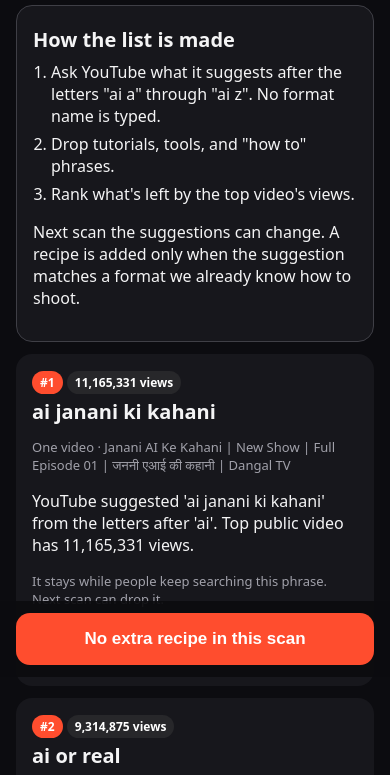
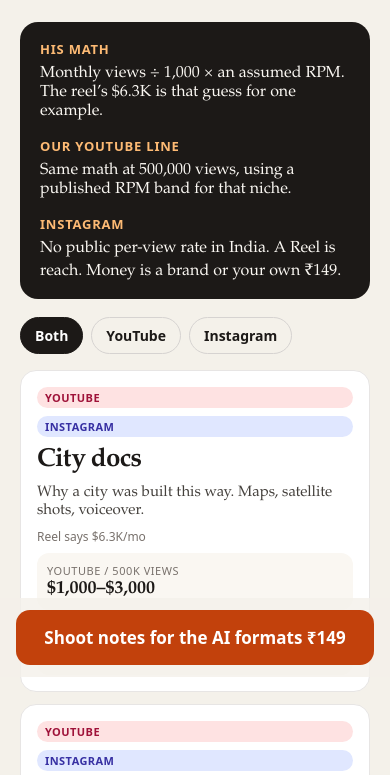
Before and after one commit to Abhishekrana254/abhichal, a plain HTML site: page index.html in a window 390 px wide. Shown: the part 167-942 px from the top of the page. Drawn offline with Linux system fonts and the light colour scheme.

Commit message:
Show YouTube and Instagram niches with the reel's earnings math.

```diff
--- a/app.js
+++ b/app.js
@@ -6,45 +6,51 @@ function views(n) {
   return new Intl.NumberFormat("en-US").format(n);
 }
 
+function money(n) {
+  return "$" + new Intl.NumberFormat("en-US", { maximumFractionDigits: 0 }).format(n);
+}
+
 function esc(s) {
   return String(s).replace(/[&<>"']/g, (c) => ({ "&": "&amp;", "<": "&lt;", ">": "&gt;", '"': "&quot;", "'": "&#39;" }[c]));
 }
 
-function card(t) {
-  const open = t.free || paid();
-  const head = `<span class="tag">${esc(t.rank)}</span> <span class="tag dim">${views(t.signal_views)} views</span>`;
-  const body = `<h2>${esc(t.title)}</h2>
-    <p class="meta">${t.videos > 1 ? t.videos + " videos" : "One video"} · ${esc(t.signal_title)}</p>
-    <p>${esc(t.what)}</p>
-    <p class="meta">${esc(t.lasts || "")}</p>`;
-  if (!t.make || !t.make.length) {
-    return `<article class="card">${head}${body}<p class="meta">No recipe yet. The phrase is on the list because the search found it.</p></article>`;
-  }
-  if (!open) {
-    return `<article class="locked">${head}${body}<p>Recipe is in the ₹149 pack.</p></article>`;
-  }
-  return `<article class="card">${head}${body}
-    <p><b>How to make it</b></p>
-    <ol>${t.make.map((s) => `<li>${esc(s)}</li>`).join("")}</ol>
-    <p><b>Tools.</b> ${esc(t.tools)}</p>
-    <p class="meta">Skip: ${esc(t.avoid)}</p>
-  </article>`;
+let filter = "all";
+
+function card(n, base) {
+  const pills = [
+    n.yt ? '<span class="pill yt">YouTube</span>' : "",
+    n.ig ? '<span class="pill ig">Instagram</span>' : ""
+  ].join("");
+  const yt = n.rpm
+    ? `${money(base / 1000 * n.rpm[0])}–${money(base / 1000 * n.rpm[1])}`
+    : "No RPM band";
+  const ig = n.ig ? "Reach, not a rate" : "Weak fit";
+  const link = n.example
+    ? `<a class="ex" href="${esc(n.example.url)}">${esc(n.example.title)} · ${views(n.example.views)} views</a>`
+    : "";
+  const reel = n.reel ? `<div class="reel">Reel says ${esc(n.reel)}</div>` : "";
+  return `<article class="niche">${pills}<h2>${esc(n.name)}</h2><p class="about">${esc(n.about)}</p>${link}${reel}<div class="money"><div><span>YouTube / 500k views</span><strong>${yt}</strong></div><div><span>Instagram</span><strong>${ig}</strong></div></div></article>`;
 }
 
 function render(doc) {
-  document.getElementById("updated").textContent = doc.updated;
+  const base = doc.assumptionViews;
   document.getElementById("source").textContent = doc.source;
-  document.getElementById("list").innerHTML = doc.formats.map(card).join("");
-  const buy = document.getElementById("buy");
-  const locked = doc.formats.some((t) => t.make && t.make.length && !t.free && !paid());
-  if (paid()) buy.textContent = "Pack is open";
-  else if (!locked) buy.textContent = "No extra recipe in this scan";
+  const items = doc.niches.filter((n) => filter === "all" || (filter === "youtube" ? n.yt : n.ig));
+  document.getElementById("list").innerHTML = items.map((n) => card(n, base)).join("");
 }
 
 function unlock() {
   localStorage.setItem(KEY, "1");
-  if (window.FORMATS) render(window.FORMATS);
+  if (window.NICHES) render(window.NICHES);
 }
+
+document.querySelectorAll(".filters button").forEach((btn) => {
+  btn.onclick = () => {
+    filter = btn.dataset.filter;
+    document.querySelectorAll(".filters button").forEach((b) => b.classList.toggle("on", b === btn));
+    if (window.NICHES) render(window.NICHES);
+  };
+});
 
 document.getElementById("buy").onclick = async () => {
   if (paid()) return;
@@ -102,13 +108,13 @@ document.getElementById("save").onclick = () => {
   paintLog();
 };
 
-fetch("./data/formats.json?v=7")
+fetch("./data/niches.json?v=8")
   .then((r) => r.json())
   .then((doc) => {
-    window.FORMATS = doc;
+    window.NICHES = doc;
     render(doc);
   })
   .catch(() => {
-    document.getElementById("list").innerHTML = "<p>Could not load the format list.</p>";
+    document.getElementById("list").innerHTML = "<p>Could not load the niche list.</p>";
   });
 paintLog();
--- /dev/null
+++ b/data/niches.json
@@ -0,0 +1,31 @@
+{
+  "updated": "2026-11-01",
+  "assumptionViews": 500000,
+  "source": "YouTube dollar ranges use published RPM bands for that kind of video, applied to 500,000 views in a month. The reel's $/mo figures are Ahmad Salihu's estimates, same formula, not a payout we measured. Instagram has no public per-view rate in India.",
+  "niches": [
+    {"id": "city-docs", "name": "City docs", "yt": true, "ig": true, "reel": "$6.3K/mo", "rpm": [2, 6], "about": "Why a city was built this way. Maps, satellite shots, voiceover.", "example": null},
+    {"id": "car-hacks", "name": "Car hacks", "yt": true, "ig": true, "reel": "$2.6K/mo", "rpm": [5, 13], "about": "One repair or buying mistake, shown with stock footage and callouts.", "example": null},
+    {"id": "camc", "name": "C.A.M.C", "yt": true, "ig": true, "reel": "$3.8K/mo", "rpm": null, "about": "Printed this way on the reel. The card does not spell out the initials.", "example": null},
+    {"id": "udc", "name": "U.D.C", "yt": true, "ig": false, "reel": "$3.3K/mo", "rpm": null, "about": "Printed this way on the reel. The card does not spell out the initials.", "example": null},
+    {"id": "survival", "name": "Survival gear", "yt": true, "ig": true, "reel": "$2.2K/mo", "rpm": [4, 11], "about": "Which piece of gear is worth buying, and which is hype.", "example": null},
+    {"id": "jets", "name": "Jet explainers", "yt": true, "ig": false, "reel": "$400/mo", "rpm": [2, 6], "about": "How one machine works, in animation. Small audience, so the reel's number is low.", "example": null},
+    {"id": "workouts", "name": "Animated workouts", "yt": true, "ig": true, "reel": "$3K/mo", "rpm": [2, 5], "about": "A workout drawn or animated, no face, counted reps on screen.", "example": null},
+    {"id": "mma", "name": "MMA breakdowns", "yt": true, "ig": true, "reel": "$3.5K/mo", "rpm": [1.5, 4], "about": "One fight, paused, with the move explained. Footage has to be yours or licensed.", "example": null},
+    {"id": "tutorials", "name": "Tutorials", "yt": true, "ig": true, "reel": "$1K/mo", "rpm": [2, 8], "about": "Screen recording of one job, start to finish. The word is too broad to be one niche.", "example": null},
+    {"id": "stick", "name": "Stick figures", "yt": true, "ig": true, "reel": "$1K/mo", "rpm": [2, 5], "about": "A stick figure walks through one life skill. His other post used a $3.50 RPM on a much bigger channel.", "example": null},
+    {"id": "meat", "name": "Meat", "yt": true, "ig": true, "reel": "$5K/mo", "rpm": [1.5, 4], "about": "Close-up cooking. Cuts, heat, the finished plate. No talking needed.", "example": null},
+    {"id": "garden", "name": "Garden", "yt": true, "ig": true, "reel": "$2K/mo", "rpm": [1.5, 4], "about": "One plant, one problem, a fix. Hands in frame, face optional.", "example": null},
+    {"id": "defense", "name": "Self-defense", "yt": true, "ig": true, "reel": "$1K/mo", "rpm": [1.5, 4], "about": "One situation, three moves. Easy to copy, so the feed is crowded.", "example": null},
+    {"id": "celebs", "name": "Celebrities", "yt": true, "ig": true, "reel": "$10K/mo", "rpm": [2, 5], "about": "A career or a news week, told with photos and a voice. Rights are the hard part.", "example": null},
+    {"id": "love", "name": "AI love story", "yt": true, "ig": true, "reel": null, "rpm": [1, 3], "about": "A short romance with an AI look and a last-scene turn.", "example": {"title": "Obsession, Love or Passion", "url": "https://www.youtube.com/watch?v=_IYriJMlm9k", "views": 8384281}},
+    {"id": "real-or-ai", "name": "Real or AI", "yt": true, "ig": true, "reel": null, "rpm": [1, 3], "about": "The viewer has to guess which clip is generated.", "example": {"title": "Is This REAL or AI?", "url": "https://www.youtube.com/watch?v=C_m7lgvJ0tg", "views": 9318226}},
+    {"id": "baby", "name": "AI baby comedy", "yt": true, "ig": true, "reel": null, "rpm": [0.5, 2], "about": "One baby, an adult voice, a 30-second joke. Same face every episode.", "example": {"title": "Cute AI Baby Funny Videos", "url": "https://www.youtube.com/watch?v=cQHmix8tknA", "views": 864159}},
+    {"id": "mahabharat", "name": "AI mythology", "yt": true, "ig": true, "reel": null, "rpm": [1, 3], "about": "One scene from a known story, same art style across episodes.", "example": {"title": "Mahabharat AI remake, episode 1", "url": "https://www.youtube.com/watch?v=suJ3WTrGiIA", "views": 667252}},
+    {"id": "horror", "name": "Horror episodes", "yt": true, "ig": true, "reel": null, "rpm": [1, 3], "about": "Numbered episodes. A normal start, one wrong detail, a last line.", "example": {"title": "Drinking Tea at 1:30 AM", "url": "https://www.youtube.com/watch?v=ucutNzZrL0M", "views": 36485}},
+    {"id": "dance", "name": "Character dance", "yt": true, "ig": true, "reel": null, "rpm": [0.5, 2], "about": "A still you made, placed on a dance you can use. Same character next time.", "example": {"title": "Vegetable babies dance", "url": "https://www.youtube.com/watch?v=yn0ajLrU314", "views": 622380}},
+    {"id": "finance", "name": "Money explainers", "yt": true, "ig": true, "reel": null, "rpm": [6, 20], "about": "One money idea, whiteboard or stick figures. Highest YouTube RPM band on this page.", "example": null},
+    {"id": "true-crime", "name": "Case summaries", "yt": true, "ig": true, "reel": null, "rpm": [3, 8], "about": "One case, narrated. Ads are often limited, so the RPM band is uneven.", "example": null},
+    {"id": "street", "name": "One question, three people", "yt": false, "ig": true, "reel": null, "rpm": null, "about": "Instagram format. Ask one question on the street. The third answer is the one people stay for.", "example": null},
+    {"id": "grwm", "name": "Get ready with me", "yt": false, "ig": true, "reel": null, "rpm": null, "about": "Instagram format. 0% to 100% on screen. Crowded since October 2026.", "example": null}
+  ]
+}
--- a/index.html
+++ b/index.html
@@ -3,31 +3,45 @@
 <head>
   <meta charset="utf-8" />
   <meta name="viewport" content="width=device-width, initial-scale=1, viewport-fit=cover" />
-  <meta name="theme-color" content="#0c0c10" />
-  <meta name="description" content="Which short-video formats are getting views this week, and how to make one." />
+  <meta name="theme-color" content="#f4f1ea" />
+  <meta name="description" content="YouTube and Instagram niches, with the same earnings math as a faceless-niche reel." />
   <link rel="manifest" href="manifest.webmanifest" />
   <link rel="icon" href="icons/icon-192.png" />
   <link rel="apple-touch-icon" href="icons/icon-512.png" />
   <title>Formatly</title>
-  <link rel="stylesheet" href="style.css?v=7" />
+  <link rel="stylesheet" href="style.css?v=8" />
 </head>
 <body>
-  <div class="kicker">Updated <span id="updated">31 Oct 2026</span></div>
-  <h1>Formatly</h1>
-  <p class="sub">What is showing up on recent shorts. The names below come from the videos, not from a list someone typed.</p>
-  <section class="card gap">
-    <h2>How the list is made</h2>
-    <ol>
-      <li>Ask YouTube what it suggests after the letters "ai a" through "ai z". No format name is typed.</li>
-      <li>Drop tutorials, tools, and "how to" phrases.</li>
-      <li>Rank what's left by the top video's views.</li>
-    </ol>
-    <p>Next scan the suggestions can change. A recipe is added only when the suggestion matches a format we already know how to shoot.</p>
+  <header class="top">
+    <div>
+      <div class="kicker">1 Nov 2026 · YouTube and Instagram</div>
+      <h1>Formatly</h1>
+    </div>
+    <p class="sub">The niches a faceless channel can post, on both apps. The dollar line is views times a rate, not a bank receipt.</p>
+  </header>
+  <section class="formula">
+    <div>
+      <b>His math</b>
+      <p>Monthly views ÷ 1,000 × an assumed RPM. The reel’s $6.3K is that guess for one example.</p>
+    </div>
+    <div>
+      <b>Our YouTube line</b>
+      <p>Same math at 500,000 views, using a published RPM band for that niche.</p>
+    </div>
+    <div>
+      <b>Instagram</b>
+      <p>No public per-view rate in India. A Reel is reach. Money is a brand or your own ₹149.</p>
+    </div>
   </section>
-  <div id="list"></div>
+  <div class="filters">
+    <button type="button" class="on" data-filter="all">Both</button>
+    <button type="button" data-filter="youtube">YouTube</button>
+    <button type="button" data-filter="instagram">Instagram</button>
+  </div>
+  <div class="grid" id="list"></div>
   <section class="hisab" id="hisab">
     <h2>Ledger</h2>
-    <p class="meta">Each day, type ad spend, visits, and how many people paid ₹149. Scale only if this stays at 100% or more.</p>
+    <p class="small">Type today’s ad spend, visits, and ₹149 purchases. Scale only if this stays at 100% or more.</p>
     <label>Ad spend today ₹ <input id="spend" inputmode="numeric" placeholder="100" /></label>
     <label>Visits <input id="visits" inputmode="numeric" placeholder="0" /></label>
     <label>Purchases <input id="buys" inputmode="numeric" placeholder="0" /></label>
@@ -38,11 +52,11 @@
   <p class="small" id="source"></p>
   <div class="bar">
     <div class="inner">
-      <button id="buy" class="buy" type="button">Other 4 recipes ₹149</button>
+      <button id="buy" class="buy" type="button">Shoot notes for the AI formats ₹149</button>
     </div>
   </div>
-  <script src="pay-config.js?v=7"></script>
-  <script src="app.js?v=7"></script>
+  <script src="pay-config.js?v=8"></script>
+  <script src="app.js?v=8"></script>
   <script>
     if ("serviceWorker" in navigator) navigator.serviceWorker.register("./sw.js").catch(() => {});
   </script>
--- a/style.css
+++ b/style.css
@@ -1,25 +1,45 @@
 * { box-sizing: border-box; }
-html, body { margin: 0; background: #0c0c10; color: #f4f4f5; font-family: ui-sans-serif, system-ui, sans-serif; }
-body { max-width: 480px; margin: 0 auto; padding: 20px 16px 120px; }
-h1 { font-size: 34px; line-height: 1; margin: 8px 0; letter-spacing: -0.04em; }
-.kicker { color: #ff4d2e; font-weight: 700; font-size: 13px; letter-spacing: 0.08em; text-transform: uppercase; }
-.sub { color: #a1a1aa; margin: 0 0 18px; }
-.card, .locked, .audio, .hisab { background: #17171c; border-radius: 16px; padding: 16px; margin: 0 0 12px; }
-.gap { border: 1px solid #3f3f46; }
-.meta { color: #a1a1aa; font-size: 13px; }
-h2 { font-size: 20px; margin: 4px 0 8px; }
-ol { margin: 8px 0; padding-left: 18px; }
-li { margin: 6px 0; }
-.tag { display: inline-block; background: #ff4d2e; color: white; border-radius: 999px; font-size: 12px; padding: 3px 8px; font-weight: 700; }
-.tag.dim { background: #27272a; }
-button, .buy { width: 100%; border: 0; border-radius: 14px; padding: 16px; font-size: 17px; font-weight: 800; background: #ff4d2e; color: white; }
-.bar { position: fixed; left: 0; right: 0; bottom: 0; padding: 12px 16px calc(12px + env(safe-area-inset-bottom)); background: #0c0c10ee; }
-.bar .inner { max-width: 480px; margin: 0 auto; }
-.nav { display: flex; gap: 8px; margin: 0 0 16px; }
-.nav a { color: #f4f4f5; text-decoration: none; background: #27272a; border-radius: 999px; padding: 8px 12px; font-size: 14px; }
-label { display: block; font-size: 13px; color: #a1a1aa; margin-top: 10px; }
-input { width: 100%; margin-top: 4px; padding: 12px; border-radius: 10px; border: 1px solid #3f3f46; background: #0c0c10; color: white; font-size: 16px; }
-.row { display: flex; justify-content: space-between; gap: 12px; margin-top: 8px; }
-.good { color: #4ade80; }
-.bad { color: #fb7185; }
-.small { color: #71717a; font-size: 12px; }
+html, body { margin: 0; background: #f4f1ea; color: #1c1917; font-family: "Iowan Old Style", Palatino, Georgia, serif; }
+body { max-width: 1120px; margin: 0 auto; padding: 28px 20px 120px; }
+.top { display: flex; justify-content: space-between; gap: 24px; align-items: end; margin-bottom: 22px; }
+.kicker { font-family: ui-sans-serif, system-ui, sans-serif; letter-spacing: 0.14em; text-transform: uppercase; font-size: 12px; color: #9a3412; font-weight: 700; }
+h1 { font-size: 64px; line-height: 0.9; margin: 8px 0; letter-spacing: -0.04em; }
+.sub { max-width: 460px; margin: 0; color: #44403c; font-size: 18px; }
+.formula { background: #1c1917; color: #faf7f2; border-radius: 18px; padding: 18px 20px; display: grid; grid-template-columns: 1.4fr 1fr 1fr; gap: 16px; margin-bottom: 18px; }
+.formula b { font-family: ui-sans-serif, system-ui, sans-serif; display: block; font-size: 13px; letter-spacing: 0.06em; text-transform: uppercase; color: #fdba74; margin-bottom: 6px; }
+.formula p { margin: 0; font-size: 16px; }
+.filters { display: flex; gap: 8px; margin: 0 0 16px; }
+.filters button { width: auto; background: transparent; color: #1c1917; border: 1px solid #d6d3d1; border-radius: 999px; padding: 8px 14px; font-family: ui-sans-serif, system-ui, sans-serif; font-size: 14px; font-weight: 650; }
+.filters button.on { background: #1c1917; color: white; border-color: #1c1917; }
+.grid { display: grid; grid-template-columns: repeat(3, 1fr); gap: 12px; }
+.niche { background: white; border-radius: 16px; padding: 16px; border: 1px solid #e7e5e4; display: flex; flex-direction: column; gap: 8px; min-height: 230px; }
+.pills { display: flex; gap: 6px; }
+.pill { font-family: ui-sans-serif, system-ui, sans-serif; font-size: 11px; font-weight: 700; letter-spacing: 0.04em; text-transform: uppercase; border-radius: 999px; padding: 3px 8px; }
+.yt { background: #fee2e2; color: #9f1239; }
+.ig { background: #e0e7ff; color: #3730a3; }
+.niche h2 { font-size: 26px; margin: 0; letter-spacing: -0.03em; }
+.about { margin: 0; color: #44403c; font-size: 15px; }
+.money { display: grid; grid-template-columns: 1fr 1fr; gap: 8px; margin-top: auto; }
+.money div { background: #faf7f2; border-radius: 12px; padding: 10px; }
+.money span { font-family: ui-sans-serif, system-ui, sans-serif; display: block; font-size: 11px; letter-spacing: 0.05em; text-transform: uppercase; color: #78716c; }
+.money strong { font-size: 18px; }
+.ex { font-family: ui-sans-serif, system-ui, sans-serif; font-size: 13px; color: #9a3412; }
+.reel { font-family: ui-sans-serif, system-ui, sans-serif; font-size: 12px; color: #78716c; }
+.hisab { margin-top: 28px; background: white; border-radius: 16px; padding: 16px; border: 1px solid #e7e5e4; }
+.hisab h2 { margin-top: 0; }
+label { display: block; font-family: ui-sans-serif, system-ui, sans-serif; font-size: 13px; color: #57534e; margin-top: 10px; }
+input { width: 100%; margin-top: 4px; padding: 12px; border-radius: 10px; border: 1px solid #d6d3d1; background: #fff; color: #1c1917; font-size: 16px; }
+button, .buy { font-family: ui-sans-serif, system-ui, sans-serif; }
+#save { margin-top: 12px; background: #1c1917; color: white; border: 0; border-radius: 12px; padding: 12px 16px; font-weight: 700; }
+.bar { position: fixed; left: 0; right: 0; bottom: 0; padding: 12px 16px calc(12px + env(safe-area-inset-bottom)); background: #f4f1eacc; }
+.bar .inner { max-width: 1120px; margin: 0 auto; }
+.buy { width: 100%; border: 0; border-radius: 14px; padding: 16px; font-size: 17px; font-weight: 800; background: #c2410c; color: white; }
+.row { display: flex; justify-content: space-between; gap: 12px; font-family: ui-sans-serif, system-ui, sans-serif; }
+.good { color: #15803d; }
+.bad { color: #be123c; }
+.small { color: #78716c; font-family: ui-sans-serif, system-ui, sans-serif; font-size: 13px; }
+@media (max-width: 800px) {
+  h1 { font-size: 44px; }
+  .formula, .grid, .money { grid-template-columns: 1fr; }
+  .top { display: block; }
+}
--- a/sw.js
+++ b/sw.js
@@ -1,5 +1,5 @@
-const CACHE = "formatly-v7";
-const ASSETS = ["./", "./index.html", "./style.css?v=7", "./app.js?v=7", "./pay-config.js?v=7", "./data/formats.json?v=7", "./manifest.webmanifest", "./icons/icon-192.png", "./icons/icon-512.png"];
+const CACHE = "formatly-v8";
+const ASSETS = ["./", "./index.html", "./style.css?v=8", "./app.js?v=8", "./pay-config.js?v=8", "./data/niches.json?v=8", "./manifest.webmanifest", "./icons/icon-192.png", "./icons/icon-512.png"];
 self.addEventListener("install", (e) => {
   e.waitUntil(caches.open(CACHE).then((c) => c.addAll(ASSETS)).then(() => self.skipWaiting()));
 });
```
